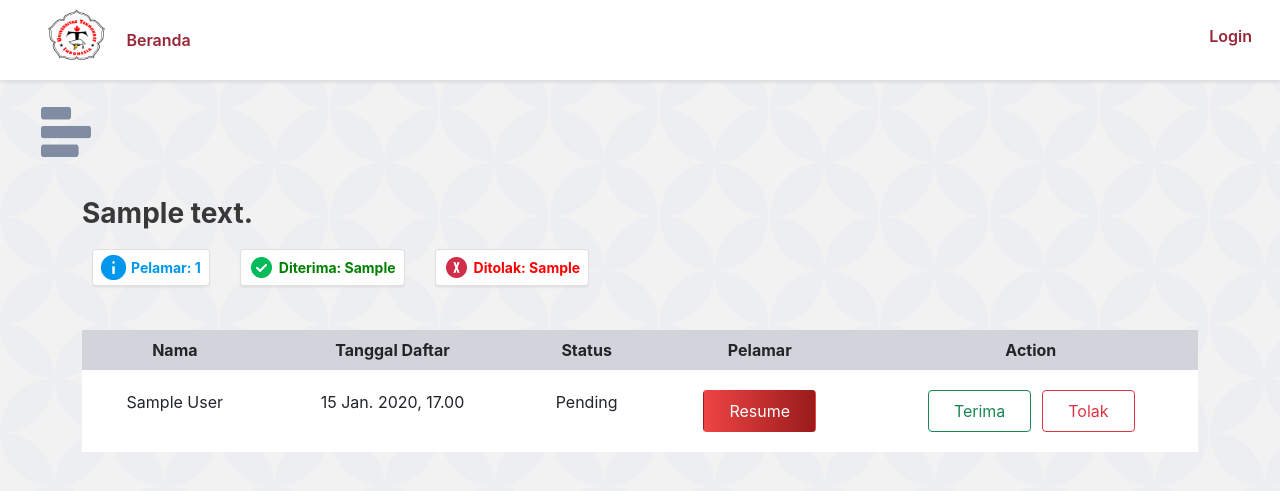
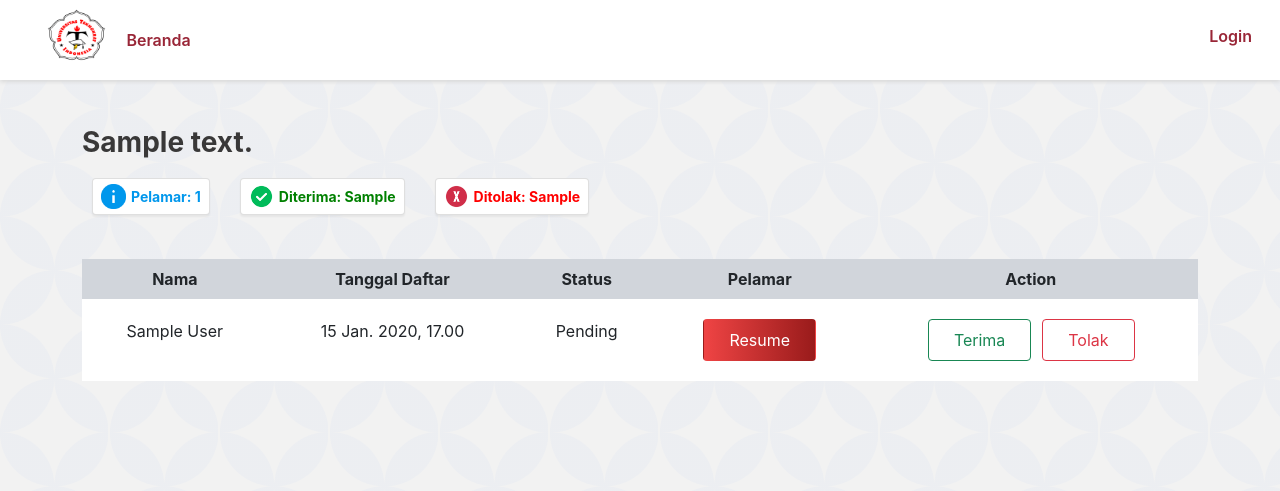
Before and after one commit to alyazharr/job-portal-teknokrat, a Django app: template dashboard_lowongan_kerja_perusahaan/templates/dashboard_pelamar.html in a window 1280 px wide. Shown: the top 491 px of the page. Run offline with Django 4.2, Linux system fonts and the light colour scheme; tables that the repository leaves empty hold one stand-in row (values such as "Sample post"); the template is opened without the code that fills it: values that come from a table or form of the project are taken from there, most other values are stand-ins (such as "Sample title", 1, 10 or a date in 2020); some libraries are stand-ins or nearby versions.

Commit message:
[REFACTOR] Fix code duplication

```diff
--- a/dashboard_lowongan_kerja_perusahaan/templates/dashboard_pelamar.html
+++ b/dashboard_lowongan_kerja_perusahaan/templates/dashboard_pelamar.html
@@ -39,17 +39,7 @@
 
 {% block content %}
 
-<div id="mySidebar" class="sidebar gh">
-  <a href="javascript:void(0)" class="closebtn" onclick="closeNav()">×</a>
-  <a class="hov active" href="{% url 'dashboard-lowongan-pekerjaan'%}">Dashboard Perusahaan</a>
-  <a class="hov gh" href="{% url 'lowongan-dibuka'%}">Lowongan Dibuka</a>
-  <a class="hov gh" href="{% url 'lowongan-ditutup'%}">Lowongan Ditutup</a>
-</div>
-
 <div id="main">
-  <button class="openbtn gh" onclick="toggleNav()" style="background-color: transparent;">
-    <img src="{% static '/images/sidebarhamburger.png' %}" style="width: 50px; height: 50px;" alt="">
-  </button>
 <div style="margin: 30px;">
   <div class="container center">
       <h3 style="color: #393838;"><b>{{lowongan.posisi}}</b></h3>
```
